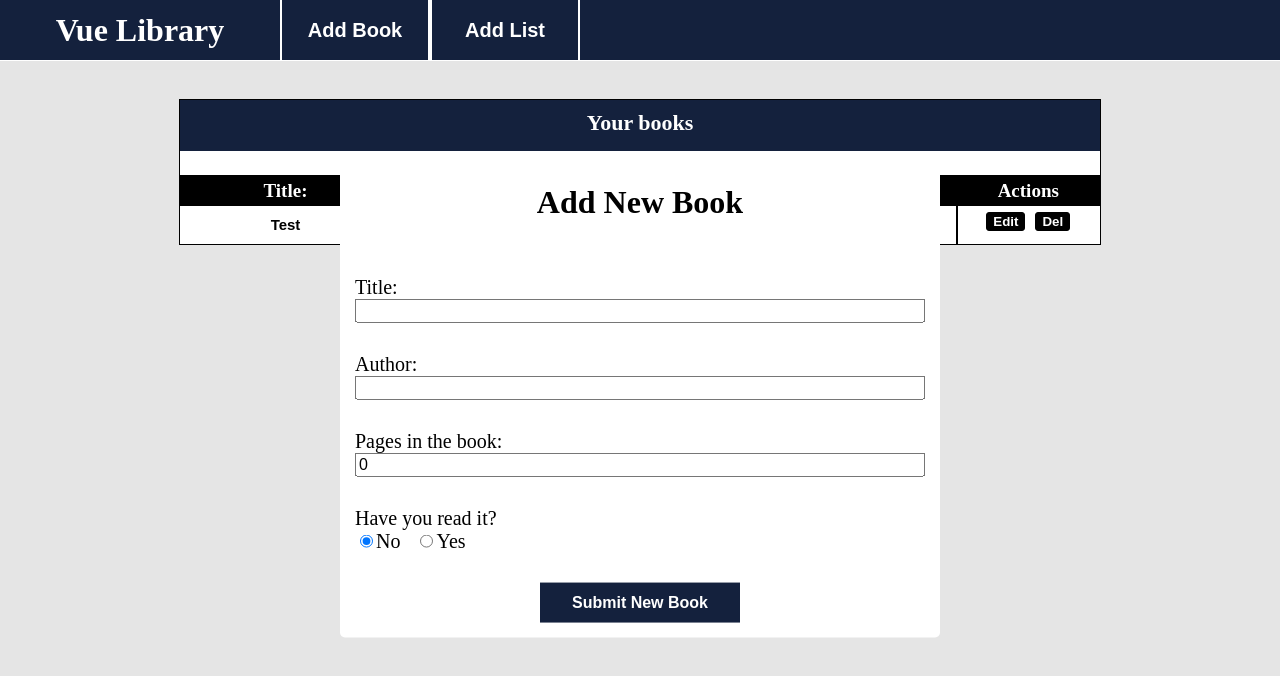
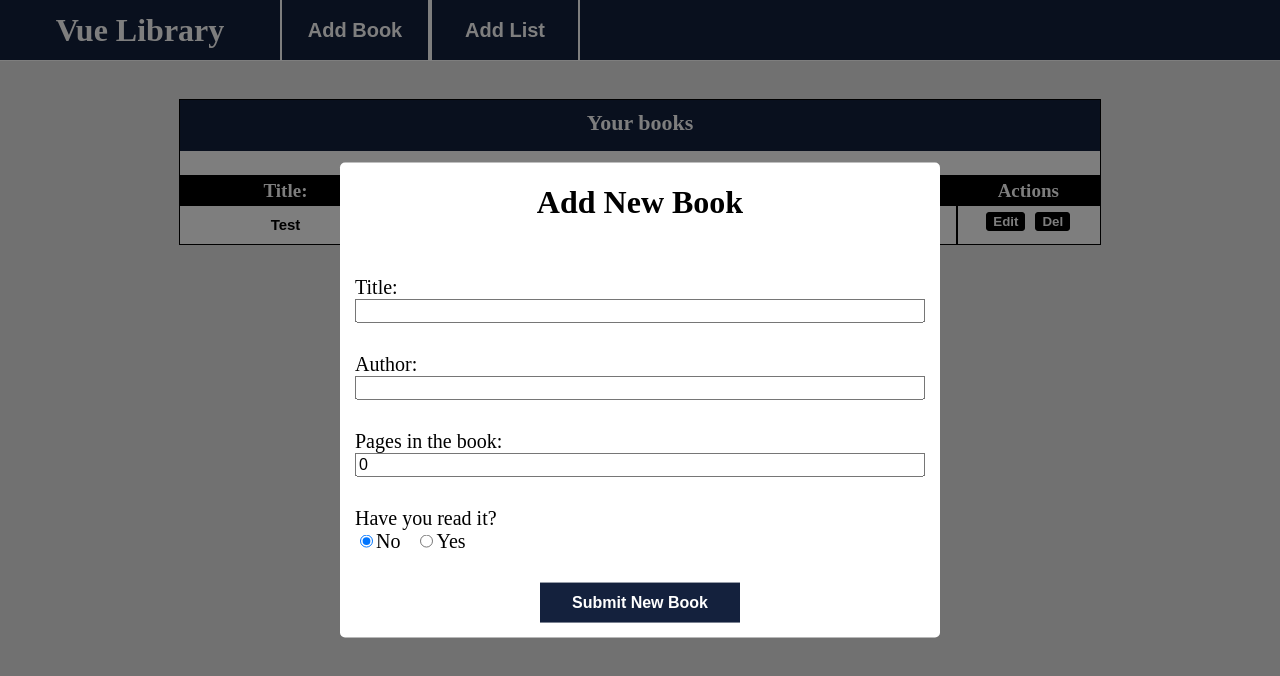
Before and after one commit to osechi3/library-project-vue, a Vue app: page / in a window 1280 px wide. Both pictures are taken after a click on the button "Add Book". Shown: the top 676 px of the page. Built offline with nearby package versions, Linux system fonts and the light colour scheme.

Commit message:
Adding color overlay on Add Book button

```diff
--- a/src/App.vue
+++ b/src/App.vue
@@ -1,5 +1,8 @@
 <template>
   <div id="app">
+    <div
+      class="color-overlay"
+      v-if="isShown"></div>
     <app-header @add-book-btn-clicked="isShown = !isShown"></app-header>
     <input-prompt
       v-if="isShown"
@@ -32,8 +35,22 @@ export default {
 
 <style>
  body {
+   overflow-x: hidden;
+   overflow-y: hidden;
+
    margin: 0;
 
    background-color: #E5E5E5;
  }
+.color-overlay {
+  position: absolute;
+  z-index: 0;
+
+  width: 100%;
+  height: 100%;
+
+  background-color: black;
+  border: 1px solid;
+  opacity: .5;
+}
 </style>
```
